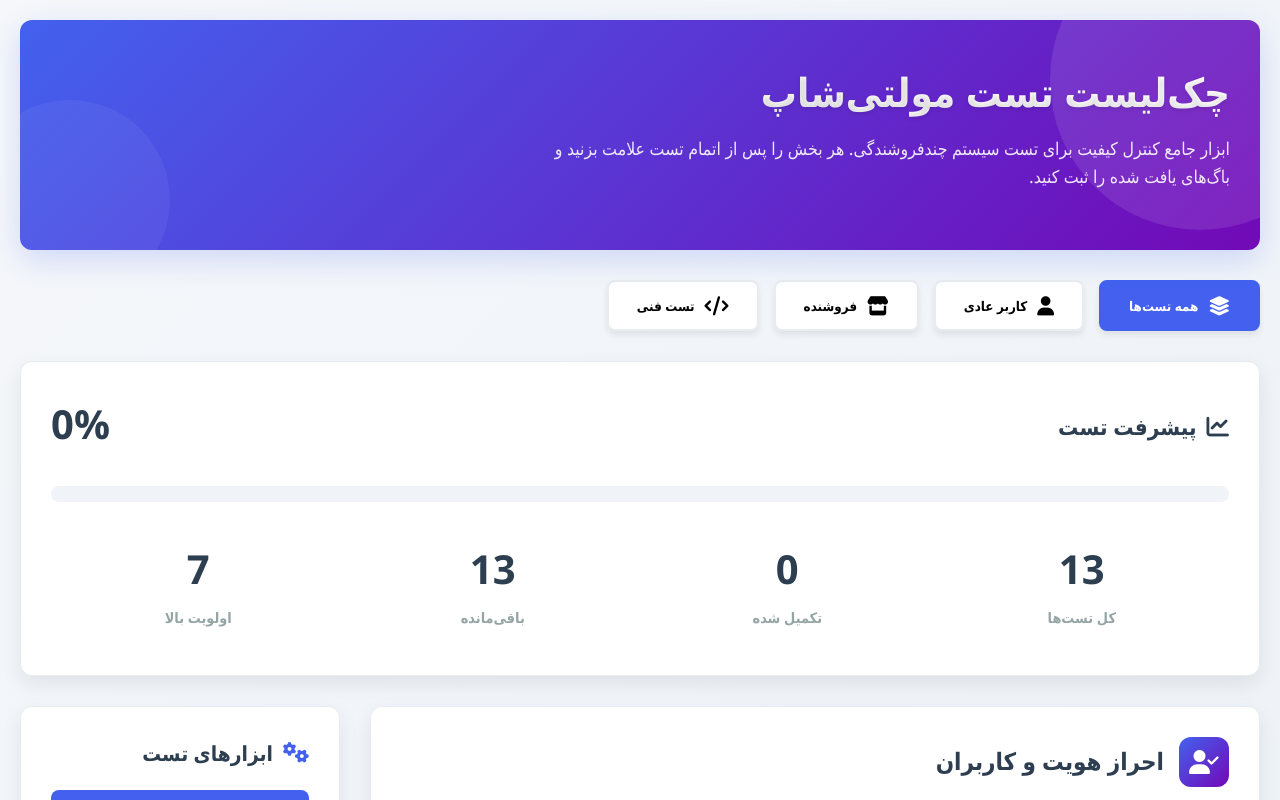
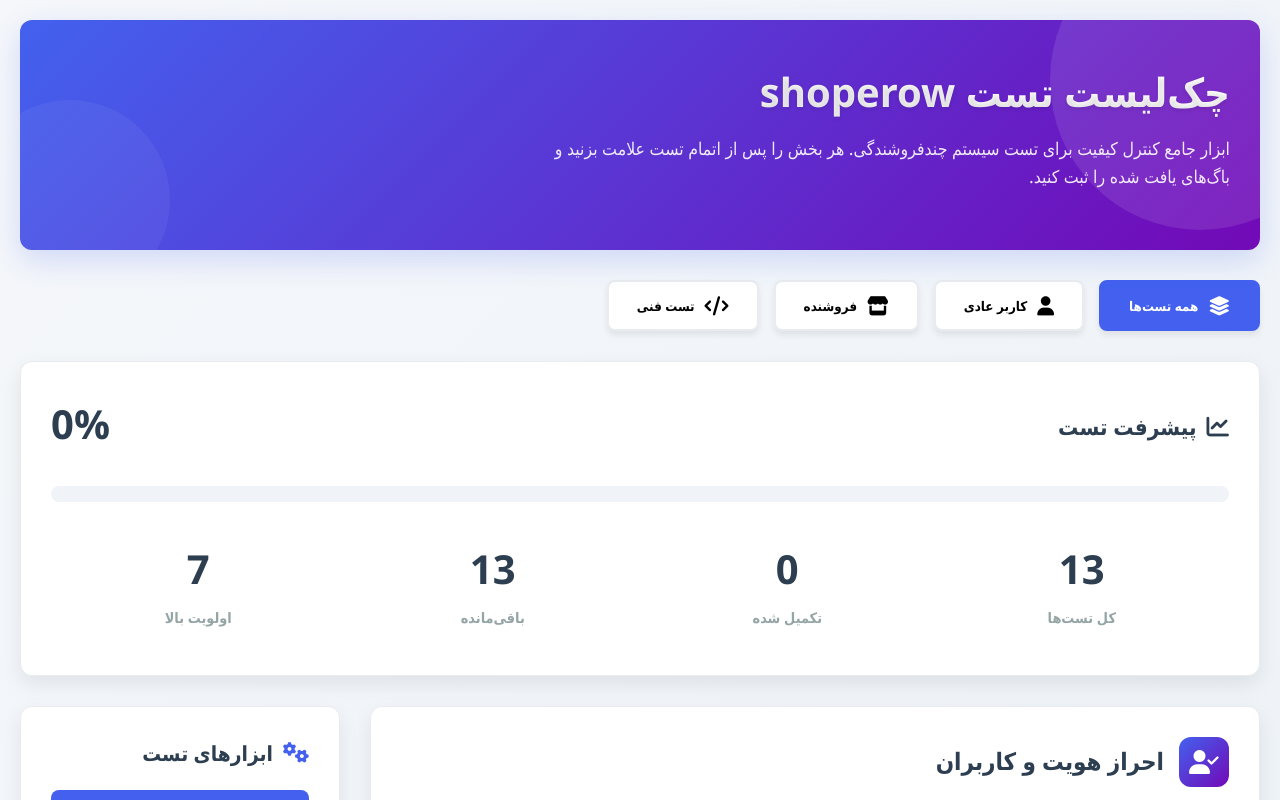
Before and after one commit to keyvan1702/testshoperow, a plain HTML site: page index.html in a window 1280 px wide. Shown: the top 800 px of the page. Drawn offline with Linux system fonts and the light colour scheme.

Commit message:
Update index.html

```diff
--- a/index.html
+++ b/index.html
@@ -589,7 +589,7 @@
     <div class="container">
         <header>
             <div class="header-content">
-                <h1>چک‌لیست تست مولتی‌شاپ</h1>
+                <h1>چک‌لیست تست shoperow</h1>
                 <p class="subtitle">ابزار جامع کنترل کیفیت برای تست سیستم چندفروشندگی. هر بخش را پس از اتمام تست علامت بزنید و باگ‌های یافت شده را ثبت کنید.</p>
             </div>
         </header>
```
